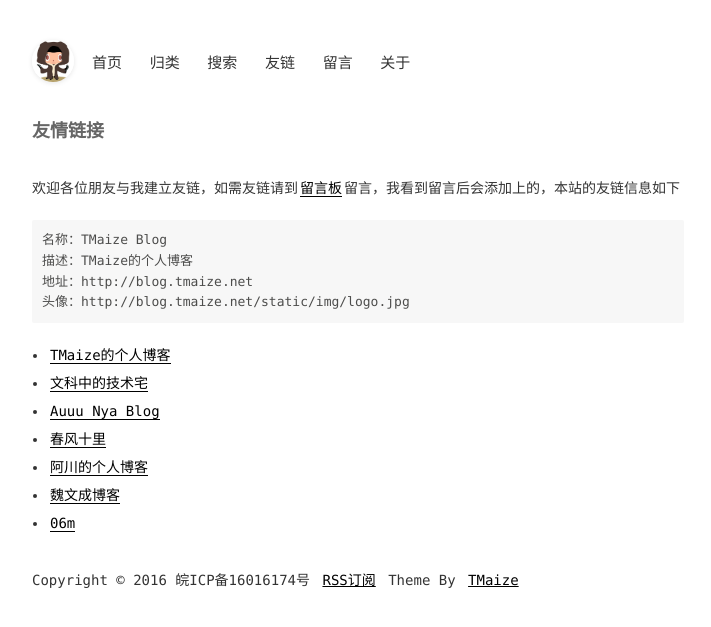
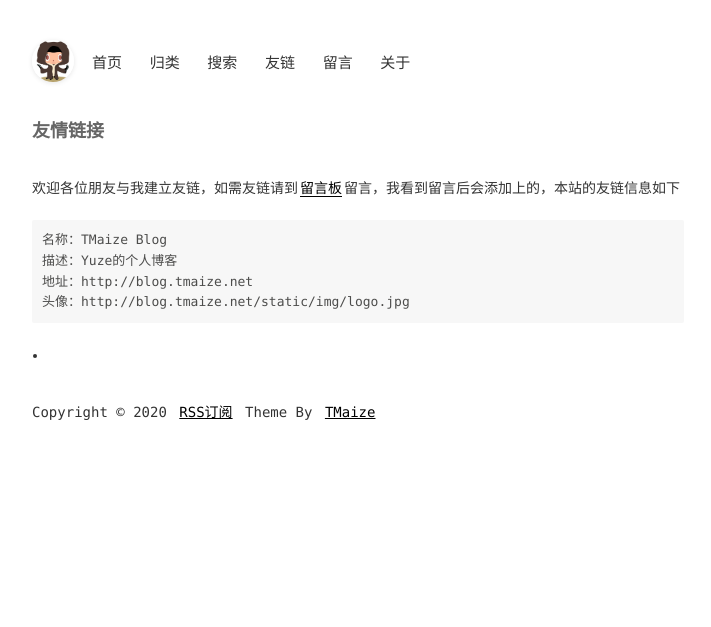
Before and after one commit to Rkgoange/Yuze, a Jekyll site: the page built from pages/links.md, in a window 1280 px wide. Shown: the top 627 px of the page, without its empty margins (282-993 px from the left). Built offline with Jekyll 4.4.1, drawn with Linux system fonts in a browser that asks for light colours; comment, search, counter and statistics services are not loaded.

Commit message:
Update _config.yml

```diff
--- a/_config.yml
+++ b/_config.yml
@@ -2,10 +2,10 @@ encoding: utf-8
 
 # SEO相关信息
 title: TMaize Blog
-description: TMaize的个人博客
-keywords: TMaize,Blog,Java,Html,JavaScript
-author: TMaize
-footerText: 'Copyright © 2016 皖ICP备16016174号'
+description: Yuze的个人博客
+keywords: Yuze
+author: Yuze
+footerText: 'Copyright © 2020'
 
 # 这些不要动
 permalink: /posts/:year/:month/:day/:title.html
@@ -20,7 +20,7 @@ domainUrl: 'http://blog.tmaize.net'
 baseUrl: ''
 
 # 吐个槽地址，会在chat页面中重定向到该地址
-tucaoUrl: https://support.qq.com/product/86335
+tucaoUrl: https://http://tieba.baidu.com/f?kw=%CE%D2%B5%C4%CA%C0%BD%E7%D0%A1%B0%D7&fr=ala0&tpl=5
 
 # 菜单
 menu:
@@ -60,17 +60,5 @@ customPlugins:
 
 # 友情链接
 links:
-  - title: TMaize的个人博客
-    url: http://blog.tmaize.net
-  - title: 文科中的技术宅
-    url: https://www.townwang.com
-  - title: Auuu Nya Blog
-    url: http://mu1er.cn
-  - title: 春风十里
-    url: https://www.geek-era.com
-  - title: 阿川的个人博客
-    url: https://achuan.io
-  - title: 魏文成博客
-    url: https://www.wwc.ren
-  - title: 06m
-    url: https://www.06m.me
+  - title:暫無
+    url:暫無
```
